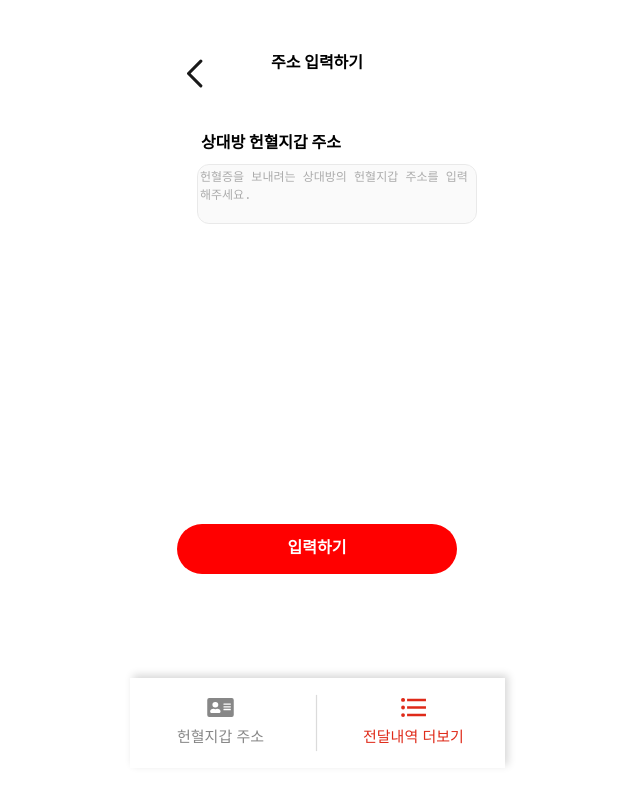
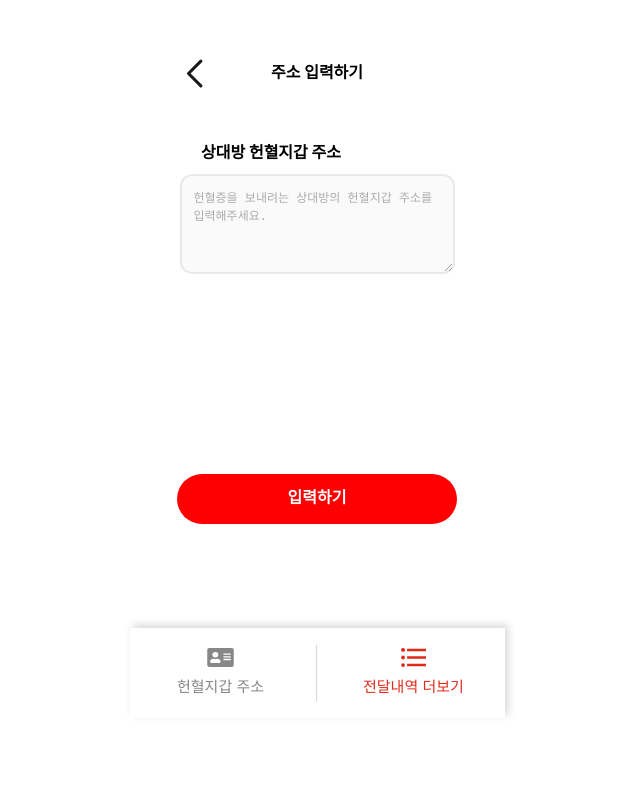
Before and after one commit to blov-hackathon/blov-frontend, a Next.js app: page /addAddress in a window 1280 px wide. Shown: the whole page, without its empty margins (323-963 px from the left). Built offline with nearby package versions, Linux system fonts and the light colour scheme; no server answers; sample sign-in values are in the browser's storage.

Commit message:
fix: addAddress page css

```diff
--- a/pages/addAddress.js
+++ b/pages/addAddress.js
@@ -3,7 +3,6 @@ import Layout from "../component/Layout";
 import Typography from "../component/Typography";
 import Button from "../component/Button";
 import Margin from "../component/Margin";
-import Input from "../component/Input";
 import Footer from "../component/Footer";
 import styled from "styled-components";
 import Link from "next/link";
@@ -30,30 +29,6 @@ export default function DonorDetail() {
     cursor: pointer;
   `;
 
-  const CheckImage = styled.img`
-    width: 200px;
-    position: absolute;
-  `;
-
-  const CardImage = styled.img`
-    width: 200px;
-    box-shadow: 5px 5px 20px #e1e1e1;
-    border-radius: 18px;
-    border: 1px solid #d4d4d4;
-  `;
-
-  const SelectImage = styled(CardImage)`
-    opacity: 0.28;
-    position: relative;
-  `;
-
-  const Grid = styled.div`
-    display: grid;
-    grid-template-columns: repeat(2, 1fr);
-    grid-template-rows: repeat(6, 1fr);
-    row-gap: 15px;
-  `;
-
   const TitleGrid = styled.div`
     display: grid;
     grid-template-columns: 1fr 3fr 1fr;
@@ -66,6 +41,7 @@ export default function DonorDetail() {
     color: #000;
     size: 36px;
     text-align: center;
+    padding-top: 10px;
   `;
 
   const StyledDesc = styled(Typography)`
@@ -73,21 +49,22 @@ export default function DonorDetail() {
     right: 46px;
     font-weight: bold;
     color: #000;
-    size: 16px;
+    size: 20px;
   `;
 
   const StyledValue = styled.textarea`
-    position: relative;
-    width: 280px;
-    height: 60px;
-    left: 20px;
-    border: 0.5px solid #dcdcdc;
+    width: 100%;
+    height: 100px;
+    border: 2px solid #dcdcdc;
     border-radius: 12px;
     background-color: #f8f8f8;
     opacity: 0.6;
     font-size: 12px;
     color: #191919;
-    resize: none;
+
+    ::placeholder {
+      padding: 10px;
+    }
   `;
 
   const router = useRouter();
@@ -109,25 +86,23 @@ export default function DonorDetail() {
 
           <TitleTypography>주소 입력하기</TitleTypography>
         </TitleGrid>
-        <Margin size="30" />
+        <Margin size="40" />
+        <StyledDesc>상대방 헌혈지갑 주소</StyledDesc>
+        <Margin size="10" />
+        <StyledValue placeholder="헌혈증을 보내려는 상대방의 헌혈지갑 주소를 입력해주세요." />
 
-        <StyledDesc>상대방 헌혈지갑 주소</StyledDesc>
+        <Margin size="200" />
 
-        <Margin size="10" />
-        <StyledValue
-          class="noresize"
-          placeholder="헌혈증을 보내려는 상대방의 헌혈지갑 주소를 입력해주세요."
-        />
-
-        <Margin size="300" />
-
-        <Link href={"/donorDetail"}>
-          <StyledButton backgroundColor="red" width="280" height="50">
-            <Typography color="#fff" size="16">
-              입력하기
-            </Typography>
-          </StyledButton>
-        </Link>
+        <StyledButton
+          backgroundColor="red"
+          width="280"
+          height="50"
+          onClick={() => router.push("/deliveryList")}
+        >
+          <Typography color="#fff" size="16">
+            입력하기
+          </Typography>
+        </StyledButton>
 
         <Margin size="54" />
       </Layout>
```
